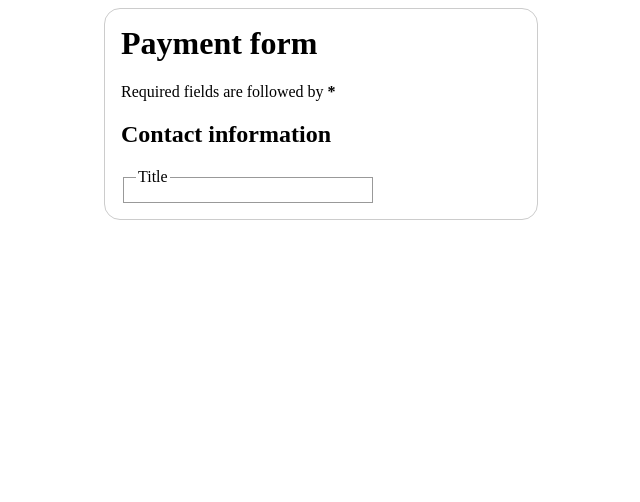
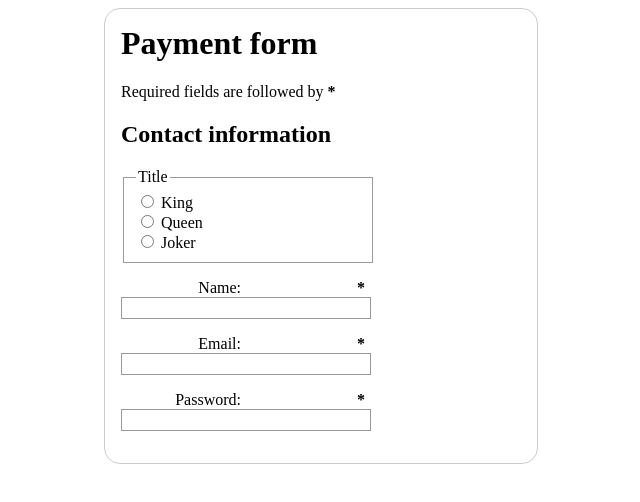
Before and after one commit to swetha-charles/web-forms, a plain HTML site: page src/active-learning/index.html in a window 1280 px wide. Shown: the whole page, without its empty margins (319-959 px from the left). Drawn offline with Linux system fonts and the light colour scheme.

Commit message:
Creating a webform
Adding in name, email and password

```diff
--- a/src/active-learning/index.html
+++ b/src/active-learning/index.html
@@ -16,10 +16,46 @@
                 <legend>Title</legend>
                 <ul>
                     <li>
-                        <label></label>
+                        <label for="title_1">
+                          <input type="radio" id="title_1" name="title" value="K"/>
+                          King
+                        </label>
+                    </li>
+                    <li>
+                      <label for="title_2">
+                        <input type="radio" id="title_2" name="title" value="Q"/>
+                        Queen
+                      </label>
+                    </li>
+                    <li>
+                      <label for="title_3">
+                        <input type="radio" id="title_3" name="title" value="J"/>
+                        Joker
+                      </label>
                     </li>
                 </ul>
             </fieldset>
+            <p>
+              <label for="name">
+                <span>Name: </span>
+                <strong><span aria-label="required">*</span></strong>
+              </label>
+              <input type="text" id="name" name="username" />
+            </p>
+            <p>
+              <label for="mail">
+                <span>Email: </span>
+                <strong><span aria-label="required">*</span></strong>
+              </label>
+              <input type="email" id="mail" name="usermail" />
+            </p>
+            <p>
+              <label for="pwd">
+                <span>Password: </span>
+                <strong><span aria-label="required">*</span></strong>
+              </label>
+              <input type="password" id="pwd" name="password" />
+            </p>
         </section>
     </form>
   </body>
```
